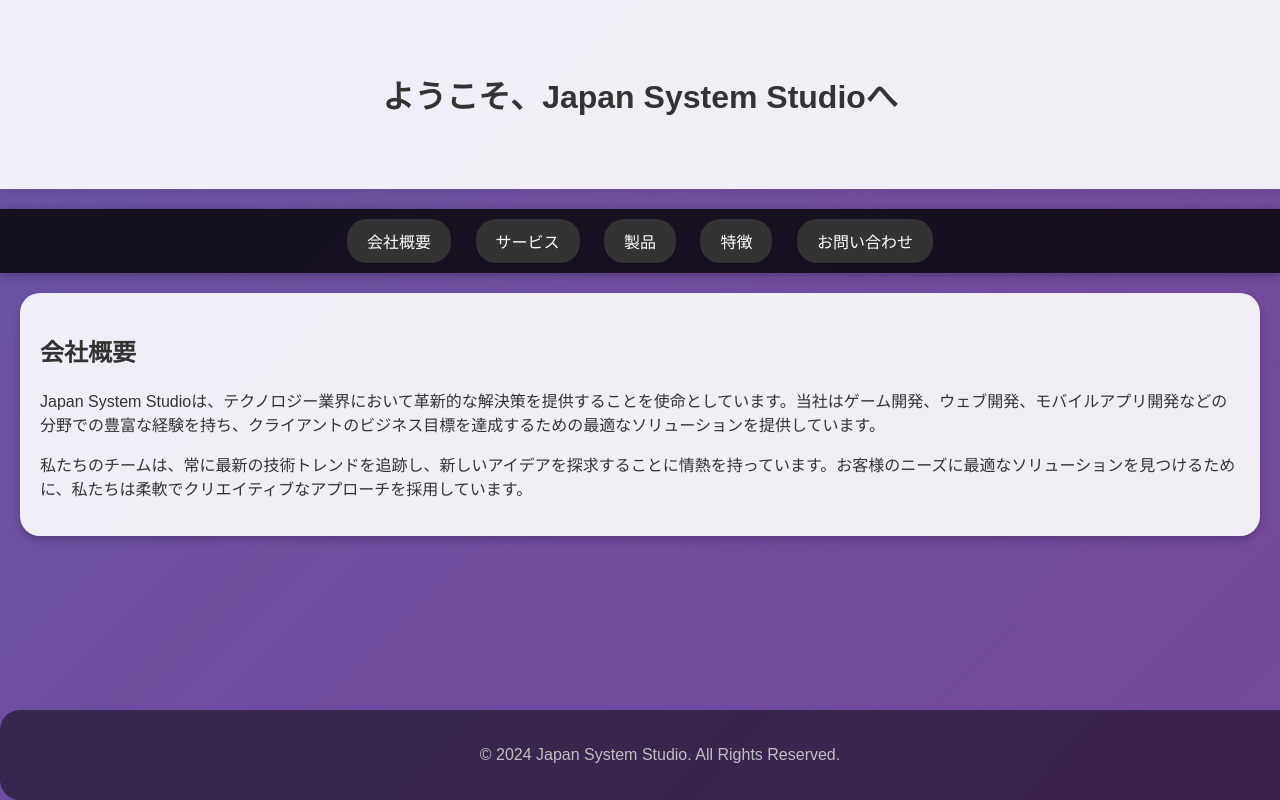
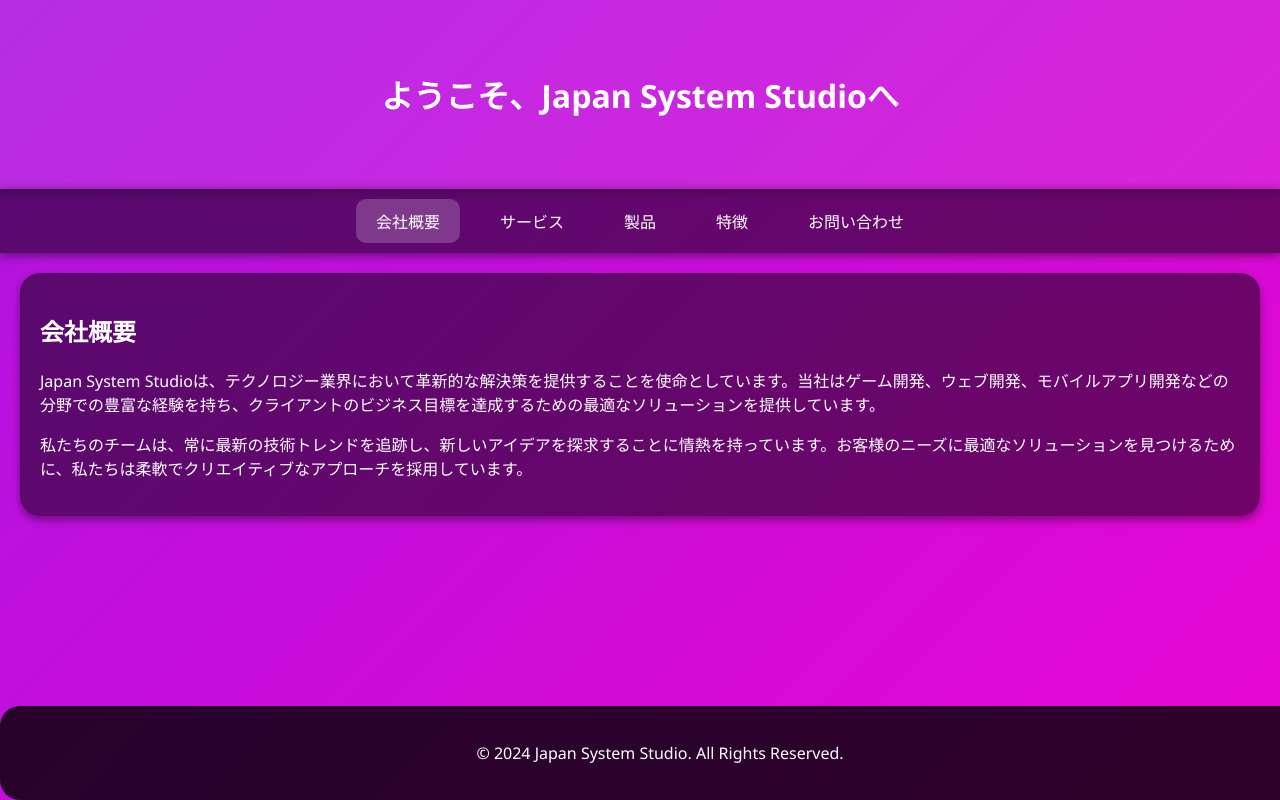
Before and after one commit to JapanSystemStudio/site, a plain HTML site: page index.html in a window 1280 px wide. Drawn offline with Linux system fonts and the light colour scheme.

Commit message:
Update index.html

```diff
--- a/index.html
+++ b/index.html
@@ -8,68 +8,72 @@
 
     <style>
         body {
-            font-family: 'Arial', sans-serif;
+            font-family: 'Segoe UI', Tahoma, Geneva, Verdana, sans-serif;
             margin: 0;
             padding: 0;
-            background: linear-gradient(-45deg, #7b4397, #4b6cb7);
+            background: linear-gradient(-45deg, #ff00cc, #3333ff);
             background-size: 400% 400%;
             animation: gradientBG 15s ease infinite;
-            color: #333;
+            color: #fff;
         }
 
         header {
             text-align: center;
             padding: 50px 20px;
-            background: rgba(255, 255, 255, 0.9);
-            margin-bottom: 20px;
-            box-shadow: 0 2px 10px rgba(0, 0, 0, 0.1);
+            background: rgba(255, 255, 255, 0.1);
+            margin-bottom: 0;
+            box-shadow: 0 2px 10px rgba(0, 0, 0, 0.3);
         }
 
         nav {
-            text-align: center;
-            background: rgba(0, 0, 0, 0.8);
+            display: flex;
+            justify-content: center;
+            background: rgba(0, 0, 0, 0.5);
             padding: 10px 0;
             position: sticky;
             top: 0;
             z-index: 1000;
-            box-shadow: 0 2px 10px rgba(0, 0, 0, 0.3);
+            box-shadow: 0 2px 10px rgba(0, 0, 0, 0.5);
         }
 
         nav a {
             display: inline-block;
-            background-color: #333;
+            background-color: transparent;
             color: #fff;
             text-decoration: none;
             margin: 0 10px;
             padding: 10px 20px;
-            border-radius: 20px;
+            border-radius: 10px;
             transition: background-color 0.3s, color 0.3s;
         }
 
+        nav a.active {
+            background-color: rgba(255, 255, 255, 0.2);
+            color: #fff;
+        }
+
         nav a:hover {
-            background-color: #fff;
-            color: #333;
+            background-color: rgba(255, 255, 255, 0.2);
+            color: #fff;
         }
 
         section {
-            display: none;
             padding: 20px;
             margin: 20px;
-            background: rgba(255, 255, 255, 0.9);
+            background: rgba(0, 0, 0, 0.5);
             border-radius: 20px;
-            box-shadow: 0 4px 8px rgba(0, 0, 0, 0.2);
+            box-shadow: 0 4px 8px rgba(0, 0, 0, 0.4);
             opacity: 0;
             transition: opacity 0.5s ease;
         }
 
         section.fadeIn {
-            display: block;
             opacity: 1;
         }
 
         footer {
-            background-color: rgba(0, 0, 0, 0.5);
-            color: #c0c0c0;
+            background-color: rgba(0, 0, 0, 0.8);
+            color: #fff;
             text-align: center;
             padding: 20px;
             position: fixed;
@@ -103,7 +107,7 @@
         }
     </style>
 </head>
-<link rel="shortcut icon" href="p - コピー.ico" type="image/x-icon">
+	<link rel="shortcut icon" href="p - コピー.ico" type="image/x-icon">
 	<link rel="apple-touch-icon" href="p.png" sizes="180x180">
 	<link rel="icon" type="image/png" href="p.png" sizes="192x192">
 <body>
@@ -128,7 +132,7 @@
         <ul>
             <li>ゲーム開発：独自のゲームコンセプトからゲームの制作、開発、テストまで、すべての段階をサポートします。</li>
             <li>ウェブ開発：モダンなウェブサイトやウェブアプリケーションの開発を行い、お客様のオンラインプレゼンスを強化します。</li>
-            <li>モバイルアプリ開発：iOSおよびAndroid向けのユーザーフレンドリーなモバイルアプリケーションを開発します。</li>
+            <li>モバイルアプリアプリ開発：iOSおよびAndroid向けのユーザーフレンドリーなモバイルアプリケーションを開発します。</li>
             <li>コンサルティングサービス：最新のテクノロジートレンドやビジネス戦略に関する専門知識を提供し、お客様のビジネスを支援します。</li>
         </ul>
     </section>
@@ -173,11 +177,20 @@
 
         function openSection(sectionId) {
             var sections = document.querySelectorAll('section');
+            var navLinks = document.querySelectorAll('nav a');
+
             sections.forEach(function(section) {
                 section.style.display = 'none';
                 section.classList.remove('fadeIn');
             });
+
+            navLinks.forEach(function(link) {
+                link.classList.remove('active');
+            });
+
             var activeSection = document.getElementById(sectionId);
+            var activeLink = document.querySelector('nav a[href="#' + sectionId + '"]');
+
             if (activeSection) {
                 activeSection.style.display = 'block';
                 setTimeout(function() {
@@ -188,6 +201,10 @@
                     behavior: 'smooth'
                 });
             }
+
+            if (activeLink) {
+                activeLink.classList.add('active');
+            }
         }
     </script>
 </body>
```
